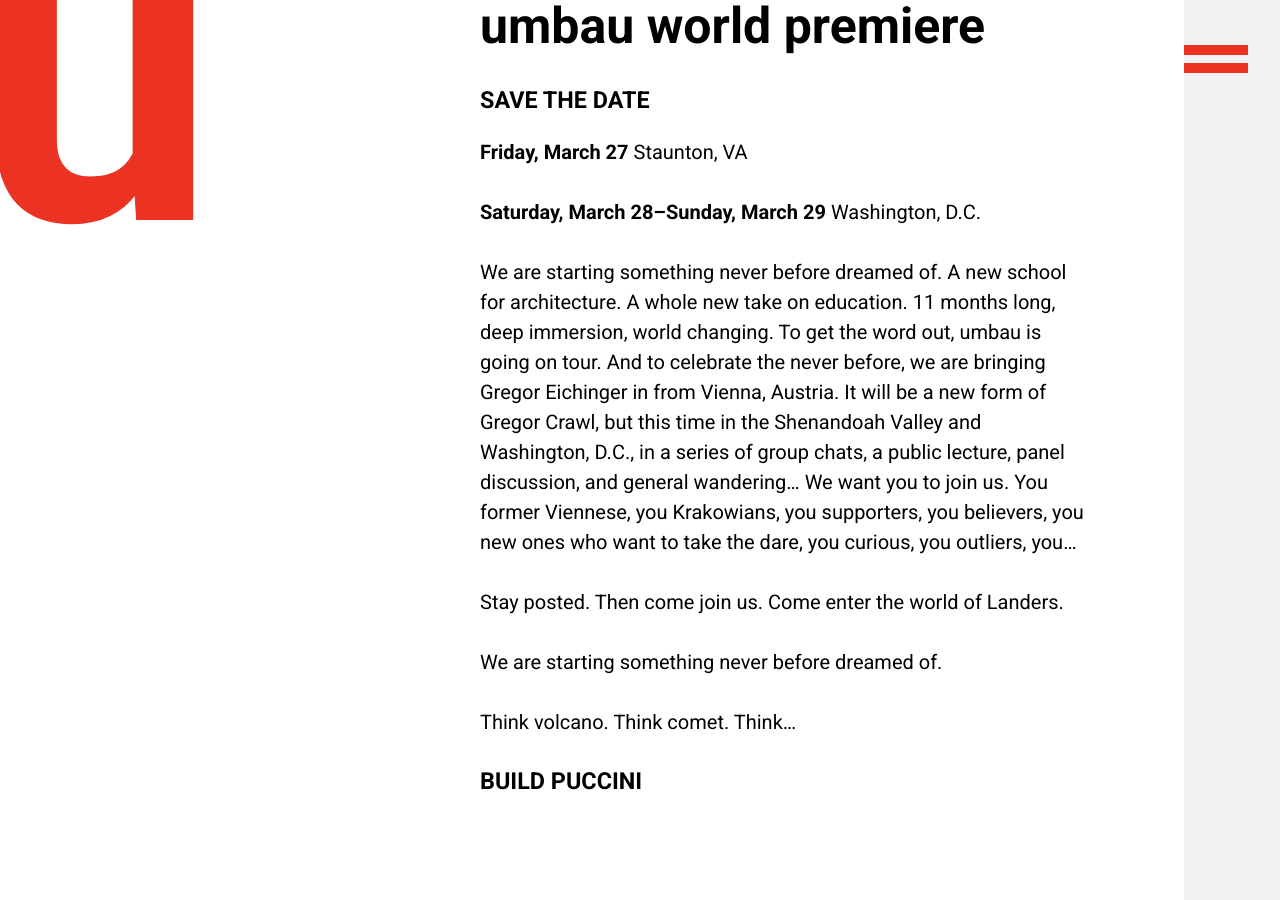
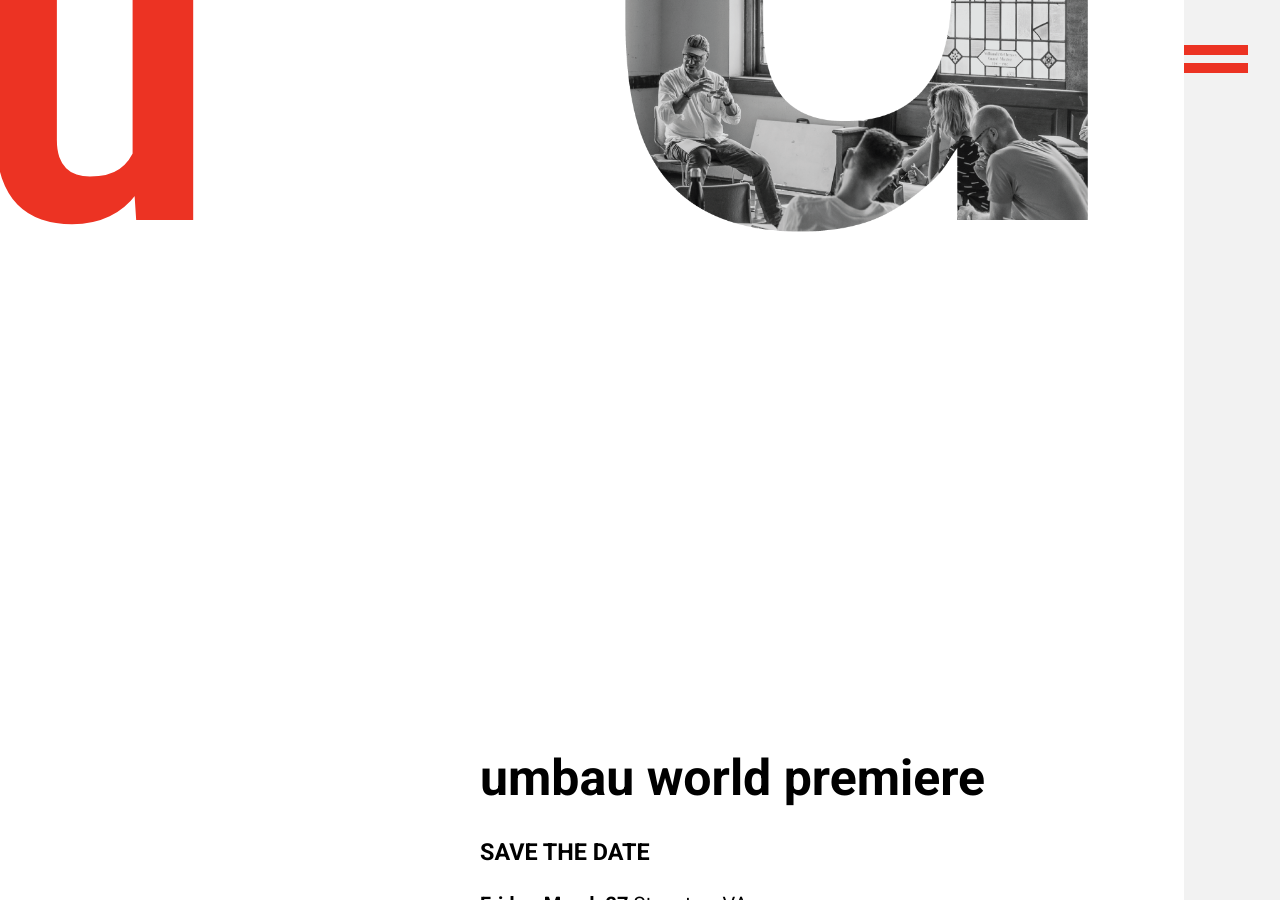
Before and after one commit to umbauschool/umbauschool.github.io, a Jekyll site: the page built from index.md, in a window 1280 px wide and 900 px high, scrolled down 2030 px. Built offline with Jekyll 4.4.1, drawn with Linux system fonts in a browser that asks for light colours; some of the changed text lies outside the part shown.

Commit message:
Update index.md

```diff
--- a/index.md
+++ b/index.md
@@ -15,20 +15,22 @@
 We are focused on cultivating our roots in America through Studio Shenandoah. We plan to do a radical housing project, monthly weekend workshops, traveling lectures, cultural immersions, and a world premiere. This year is for cracking open.
 
 ***
+<div>
+<img class="img--full" src="/img/world-premiere.png" alt="World Premiere">
+</div>
 
 # umbau world premiere
 
 ### SAVE THE DATE
 
 **Friday, March 27**  Staunton, VA
-
 **Saturday, March 28–Sunday, March 29**  Washington, D.C.
 
-We are starting something never before dreamed of. A new school for architecture. A whole new take on education. 11 months long, deep immersion, world changing. To get the word out, umbau is going on tour. And to celebrate the never before, we are bringing Gregor Eichinger in from Vienna, Austria. It will be a new form of Gregor Crawl, but this time in the Shenandoah Valley and Washington, D.C., in a series of group chats, a public lecture, panel discussion, and general wandering... We want you to join us. You former Viennese, you Krakowians, you supporters, you believers, you new ones who want to take the dare, you curious, you outliers, you...
+We are starting something never before dreamed of. A new school for architecture. A whole new take on education. 11 months long, deep immersion, world changing. To get the word out, umbau is going on tour. And to celebrate the never before, we are bringing Gregor Eichinger in from Vienna, Austria. It will be a new form of Gregor Crawl, but this time in the Shenandoah Valley and Washington, D.C., in a series of group chats, a public lecture, panel discussion, and general wandering... we want you to join us.
 
-Stay posted. Then come join us. Come enter the world of Landers.
+You former Viennese, you Krakowians, you supporters, you believers, you new ones who want to take the dare, you curious, you outliers, you...
 
-We are starting something never before dreamed of.
+Stay posted. Then come join us. Come enter the world of Landers. We are starting something never before dreamed of.
 
 Think volcano. Think comet. Think...
 
```
